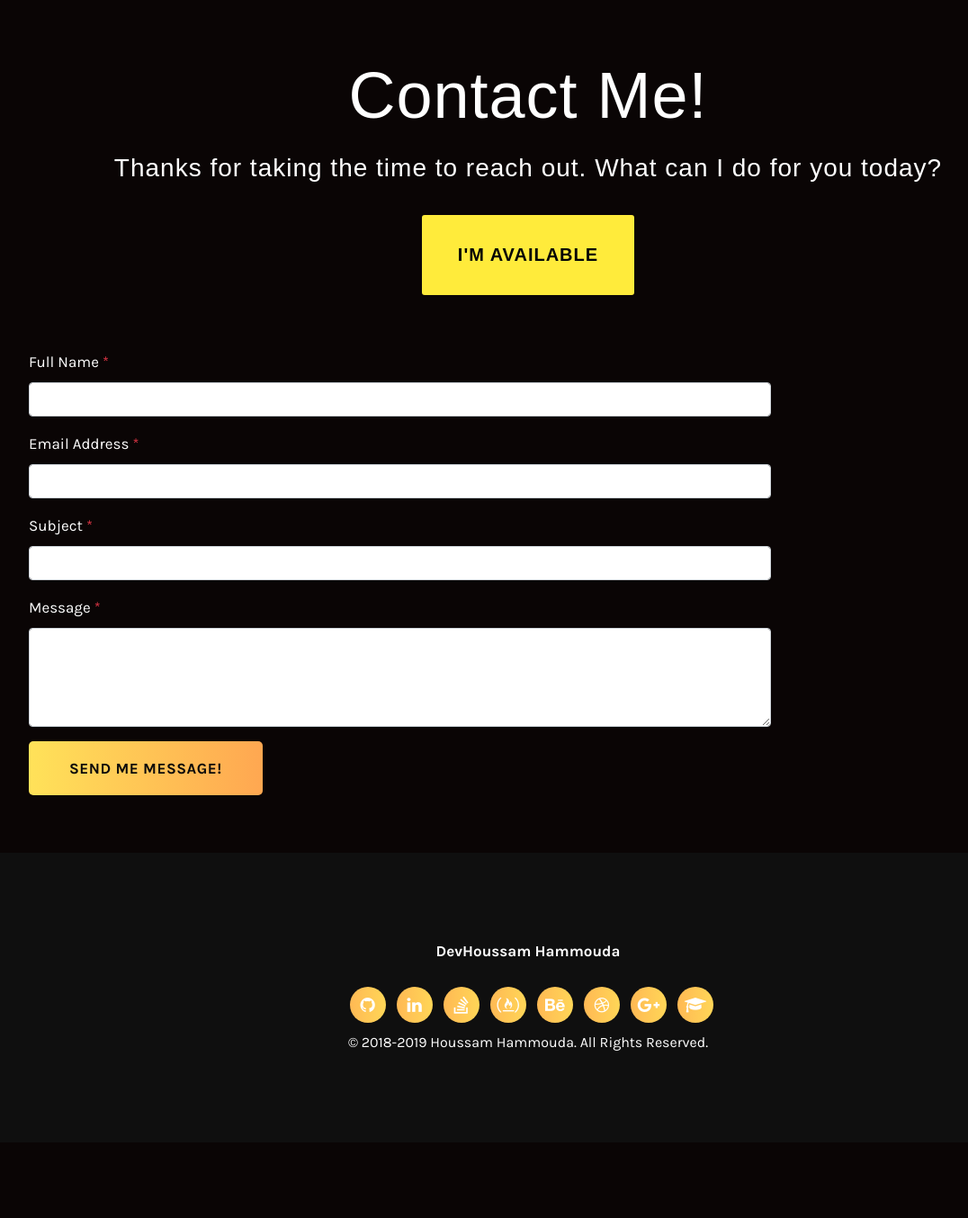
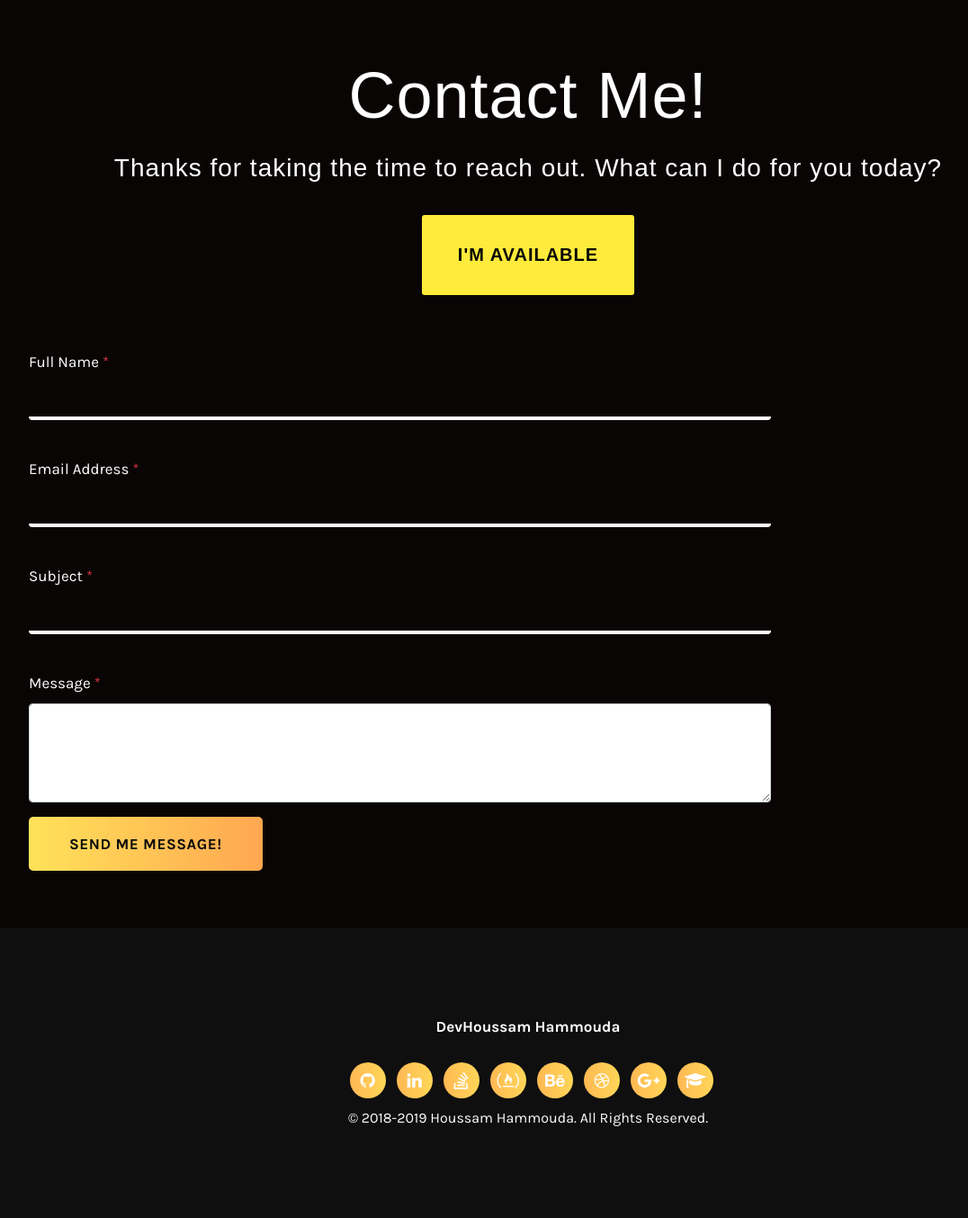
Before and after one commit to om-theme4all/om-theme4all.github.io, a PHP site: page /contact.html in a window 1280 px wide. Shown: the part 80-1434 px from the top of the page at 90% size, without its empty margins (53-1129 px from the left). Before the commit the page ends 1248 px from the top, so only its background shows below. Run offline with PHP 8.4, Linux system fonts and the light colour scheme.

Commit message:
Update style.css

```diff
--- a/css/style.css
+++ b/css/style.css
@@ -25,6 +25,23 @@ body {
 	-webkit-font-smoothing: antialiased;
 	-moz-font-smoothing: antialiased;
 	font-family: 'Karla', sans-serif;
+}
+input[type="text"], input[type="email"] {
+    width: 100%;
+    border: none;
+    border-bottom: 4px solid #fff;
+    padding: 8px 0 30px;
+    outline: none;
+    margin-bottom: 40px;
+    background: none!important;
+    color: #FFF;
+}
+.form-control:focus {
+    color: #495057;
+    background-color: #fff;
+    border-color: #80bdff;
+    outline: 0;
+    box-shadow: none!important;
 }
 ::-webkit-input-placeholder{color: inherit;}
 ::-moz-input-placeholder{color: inherit;}
```
